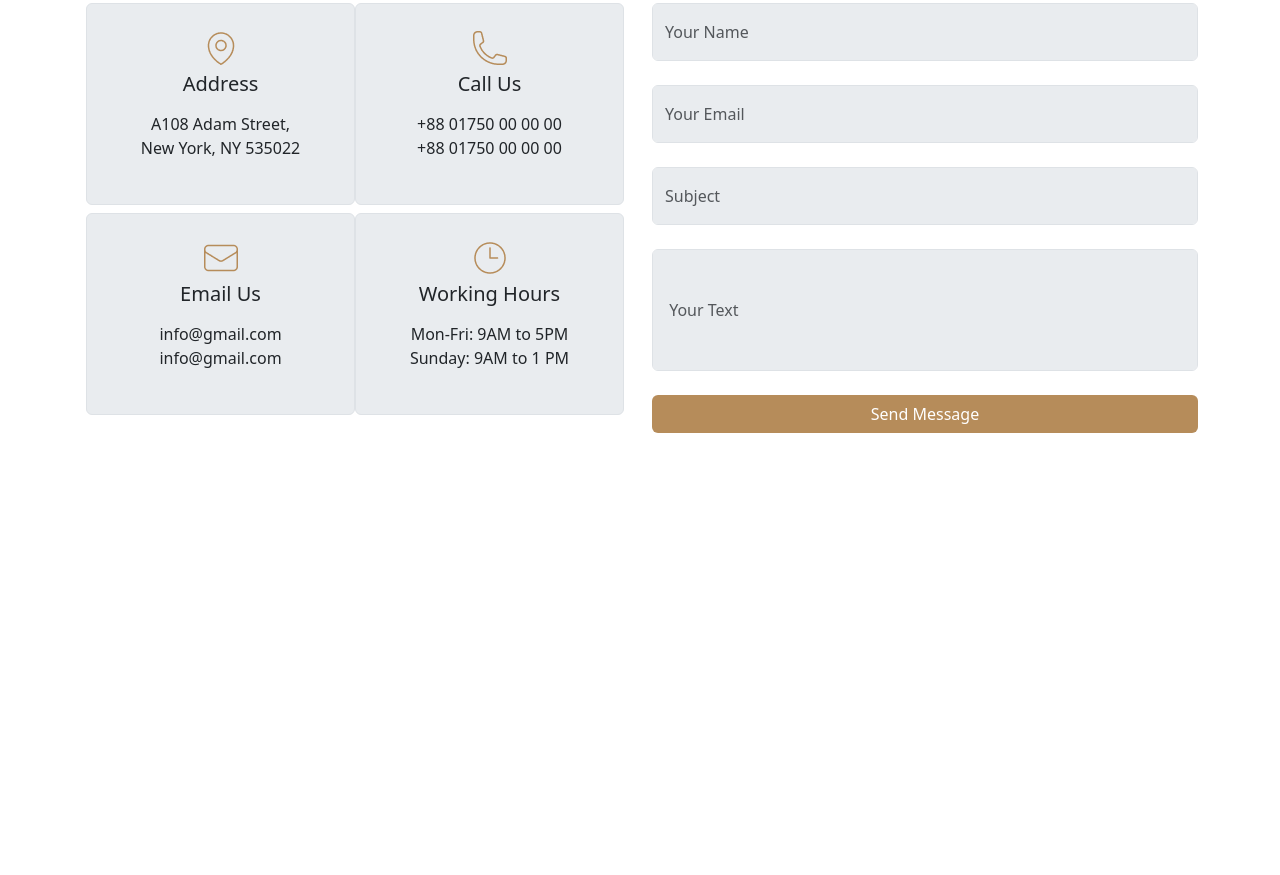
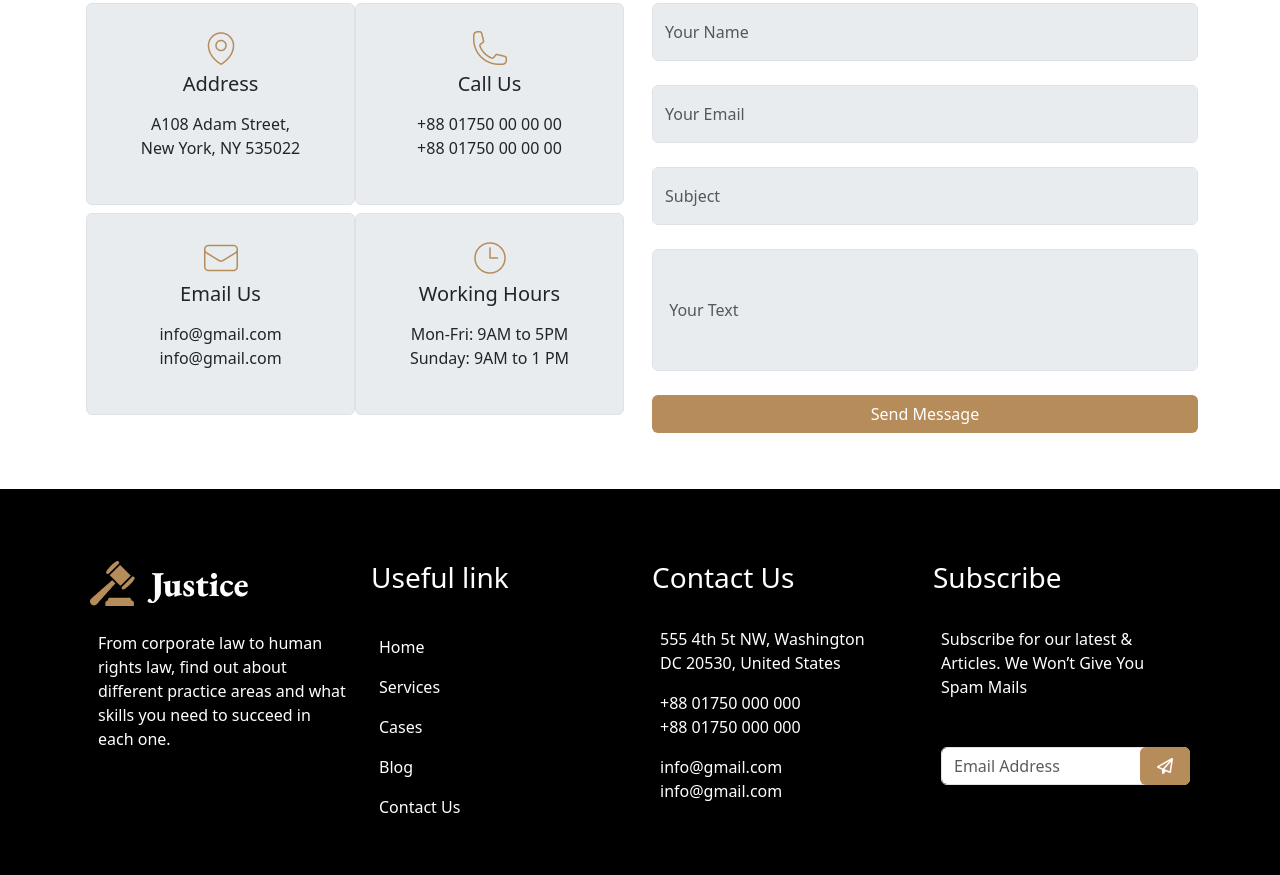
Before and after one commit to Sheikhmsip/landing-page-bootstrap-, a plain HTML site: page index.html in a window 1280 px wide. Shown: the part 3765-4640 px from the top of the page. Before the commit the page ends 4254 px from the top, so only its background shows below. Drawn offline with nearby package versions, Linux system fonts and the light colour scheme.

Commit message:
add fotter section

```diff
--- a/index.html
+++ b/index.html
@@ -11,6 +11,7 @@
     <!-- Custom CSS Link -->
     <link rel="stylesheet" href="style.css">
   </head>
+
   <body>
     <!-- Header Section Start -->
     <header class="px-5 container">
@@ -24,19 +25,19 @@
           <div class="collapse navbar-collapse" id="navbarTogglerDemo03">
               <ul class="navbar-nav mb-lg-0 mb-2 mx-auto text-center">
               <li class="nav-item px-3">
-                  <a class="nav-link active" aria-current="page" href="#">Home <i class="fa-solid fa-chevron-right"></i></a>
+                  <a class="nav-link active" aria-current="page" href="#home">Home <i class="fa-solid fa-chevron-right"></i></a>
               </li>
               <li class="nav-item px-3">
-                  <a class="nav-link" href="#">Services <i class="fa-solid fa-chevron-right"></i></a>
+                  <a class="nav-link" href="#service">Services <i class="fa-solid fa-chevron-right"></i></a>
               </li>
               <li class="nav-item px-3">
-                  <a class="nav-link">Cases <i class="fa-solid fa-chevron-right"></i></a>
+                  <a class="nav-link" href="#cases">Cases <i class="fa-solid fa-chevron-right"></i></a>
               </li>
               <li class="nav-item px-3">
-                  <a class="nav-link">Blog <i class="fa-solid fa-chevron-right"></i></a>
+                  <a class="nav-link" href="#blog">Blog <i class="fa-solid fa-chevron-right"></i></a>
               </li>
               <li class="nav-item px-3">
-                  <a class="nav-link">Contact Us <i class="fa-solid fa-chevron-right"></i></a>
+                  <a class="nav-link" href="#contact">Contact Us <i class="fa-solid fa-chevron-right"></i></a>
               </li>
               </ul>
               <div>
@@ -317,10 +318,70 @@
               </div>
           </div>
       </section>
+    </main>
+<!-- Footer Section Start -->
+
+    <footer class=" bg-black">
+      <section class=" container mx-auto row d-flex row-cols-1 row-cols-md-2 row-cols-lg-4  text-white py-5 px-sm-2">
+
+        <div class="col mt-4 ">
+            <img src="./images/logo.png" alt="">
+            <p class="pt-4 ps-2">From corporate law to human rights law, find out about different practice areas and what skills you need to succeed in each one.</p>
+        </div>
 
 
 
-    </main>
+        <div class="col d-flex flex-column mt-4 fs-4 mx-auto">
+
+            <h3>Useful link</h3>
+            <ul class="navbar-nav fs-6 pt-4 ps-2">
+                <li class="nav-item  ">
+                    <a class="nav-link active" aria-current="page" href="#">Home</a>
+                </li>
+                <li class="nav-item ">
+                    <a class="nav-link" href="#">Services</a>
+                </li>
+                <li class="nav-item">
+                    <a class="nav-link" href="#">Cases</a>
+                </li>
+                <li class="nav-item">
+                    <a class="nav-link" href="#">Blog</a>
+                </li>
+                <li class="nav-item ">
+                    <a class="nav-link" href="#">Contact Us</a>
+                </li>
+            </ul>
+
+        </div>
+
+
+        <div class="col mt-4 ">
+            <h3>Contact Us</h3>
+            <div class="ps-2">
+              <p class="pt-4">555 4th 5t NW, Washington<br>
+                DC 20530, United States</p>
+              <p>+88 01750 000 000<br>
+                +88 01750 000 000</p>
+              <p>info@gmail.com<br>
+                info@gmail.com</p>
+            </div>
+
+        </div>
+
+       <div class="col mt-4 ">
+        <h3>Subscribe</h3>
+        <p class="pt-4 ps-2">Subscribe for our latest & Articles. We Won’t Give You Spam Mails</p>
+        <form class=" footer-mail mt-5 ps-2">
+            <input type="text" id="disabledTextInput" class="form-control" placeholder="Email Address">
+            <button class="footer-btn rounded-2" ><i class="fa-regular fa-paper-plane"></i></button>
+        </form>
+
+        </div>
+
+    </section>
+
+
+    </footer>
 
     <!-- Bootstrap JS CDN link -->
     <script src="https://cdn.jsdelivr.net/npm/bootstrap@5.3.0-alpha1/dist/js/bootstrap.bundle.min.js" integrity="sha384-w76AqPfDkMBDXo30jS1Sgez6pr3x5MlQ1ZAGC+nuZB+EYdgRZgiwxhTBTkF7CXvN" crossorigin="anonymous"></script>
--- a/style.css
+++ b/style.css
@@ -7,3 +7,19 @@
 
 
 }
+.footer-mail{
+    position: relative;
+
+}
+.footer-btn{
+    width: 50px;
+    height: 38px;
+    position: absolute;
+    right: 0px;
+    bottom: 0px;
+    background-color: #B68C5A;
+    color: #ffff;
+    outline: none;
+    border: none;
+
+}
```
